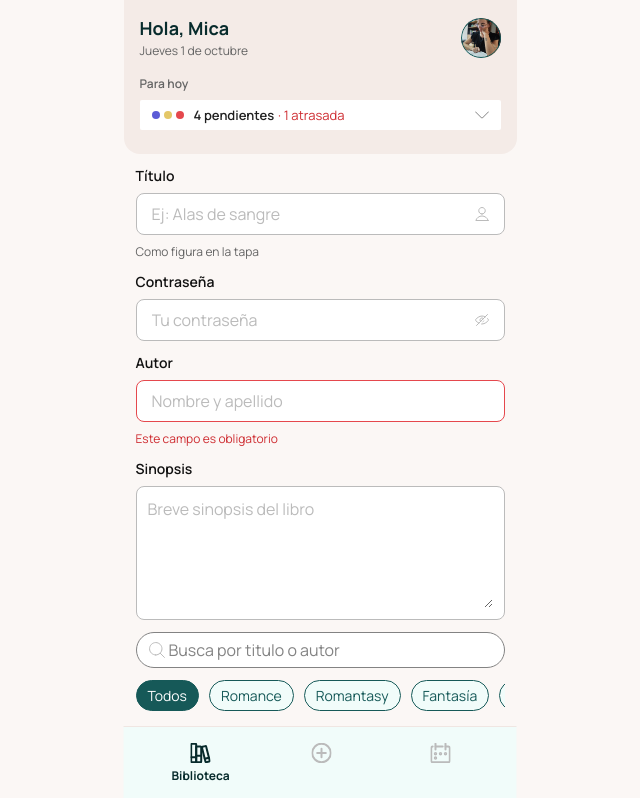
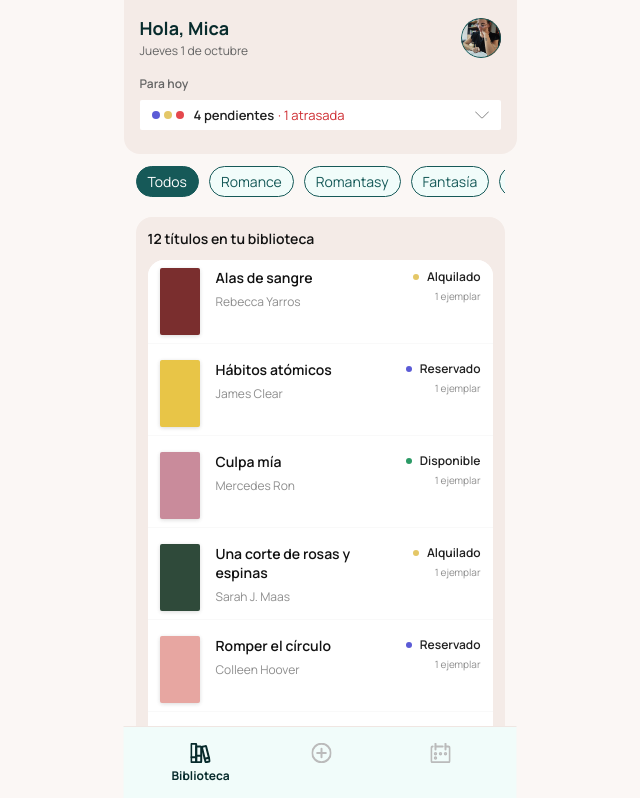
Before and after one commit to Federicovilla09/alquiler-de-libros, a React (Vite) app: page / in a window 1280 px wide. Shown: the top 798 px of the page, without its empty margins (320-960 px from the left). Built offline with nearby package versions, Linux system fonts and the light colour scheme.

Commit message:
Etapa 3: componente TextField

```diff
--- a/src/App.jsx
+++ b/src/App.jsx
@@ -16,12 +16,6 @@ function App() {
     <main className="app">
       <HomeHeader />
       <div className="content">
-                {/* PRUEBA TEMPORAL: borrar después */}
-        <TextField label="Título" placeholder="Ej: Alas de sangre" icon="user-single" helpText="Como figura en la tapa" />
-        <TextField label="Contraseña" type="password" placeholder="Tu contraseña" icon="view-off" />
-        <TextField label="Autor" placeholder="Nombre y apellido" error="Este campo es obligatorio" />
-        <TextField label="Sinopsis" placeholder="Breve sinopsis del libro" multiline />
-        <SearchBar />
         <GenreFilters />
         <section className="catalog">
           <h2 className="catalog__title">12 títulos en tu biblioteca</h2>
```
